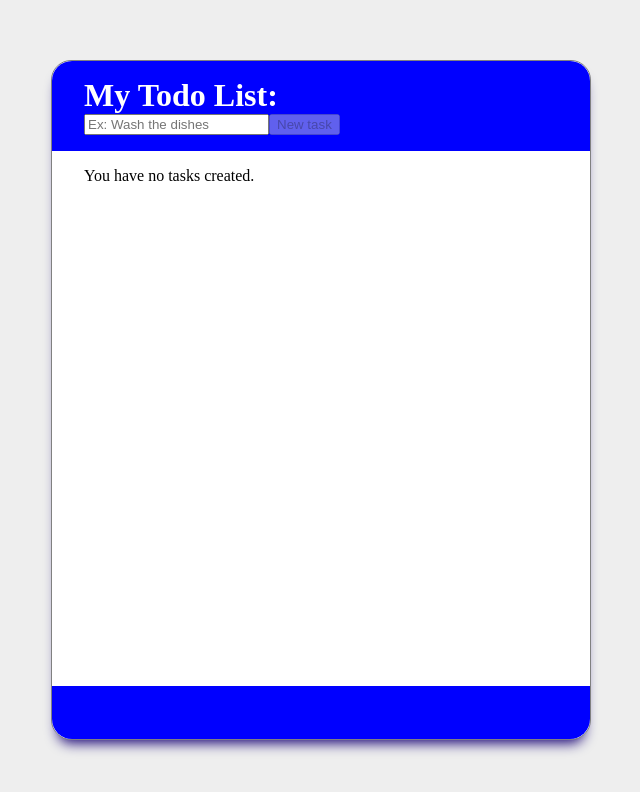
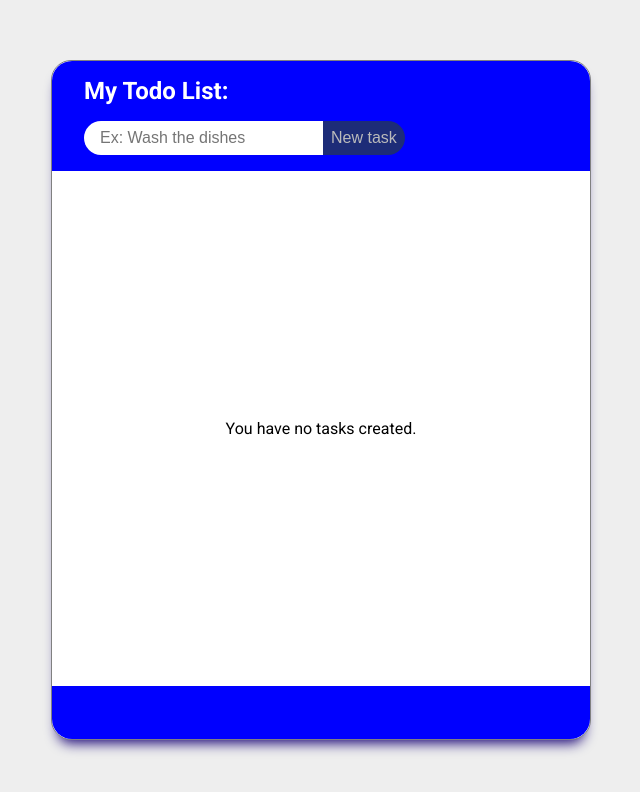
Before and after one commit to ErnanyGoncalves/ment-toledo-1, a React (Create React App) app: page / in a window 1280 px wide. Shown: the top 792 px of the page, without its empty margins (319-959 px from the left). Built offline with nearby package versions, Linux system fonts and the light colour scheme.

Commit message:
more styling

```diff
--- a/src/Pages/TodoPage/TodoPage.scss
+++ b/src/Pages/TodoPage/TodoPage.scss
@@ -1,6 +1,5 @@
 .todoContainer {
   margin: 1rem;
-
   border: 1px solid gray;
   width: 540px;
   max-width: 540px;
@@ -14,10 +13,47 @@
   display: flex;
   flex-direction: column;
   justify-content: space-between;
-  gap: 1rem;
 
   .todoSearch {
+    display: flex;
+    align-items: center;
+    justify-content: space-between;
     border-radius: 20px 20px 0 0;
+    gap: 1rem;
+    flex-wrap: wrap;
+    form {
+      input {
+        font-size: 1rem;
+        border-radius: 20px 0 0 20px;
+        border: none;
+        padding: 0.5rem 1rem;
+        &:focus {
+          outline: none;
+        }
+      }
+      button {
+        font-size: 1rem;
+        border-radius: 0 20px 20px 0;
+        border: none;
+        font-size: 1rem;
+        padding: calc(0.5rem - 1px);
+        background-color: blue;
+        cursor: pointer;
+        border: 0.5px solid white;
+        color: white;
+
+        &:focus {
+          outline: none;
+        }
+        &:disabled {
+          background-color: #1d2c78;
+          color: #bbbbbb;
+          cursor: not-allowed;
+          border: none;
+          padding: 0.5rem;
+        }
+      }
+    }
   }
 
   .todoFooter {
@@ -33,6 +69,25 @@
   }
   .todoList {
     height: 100%;
-    padding: 0 2rem;
+    p {
+      display: flex;
+      align-items: center;
+      height: 100%;
+      justify-content: center;
+    }
+    ul {
+      list-style: none;
+      overflow: hidden;
+      overflow-y: scroll;
+      height: 100%;
+      li {
+        padding: 1rem 2rem;
+        display: flex;
+        align-items: center;
+      }
+      li:nth-child(odd) {
+        background-color: #b5d4f3;
+      }
+    }
   }
 }
--- a/src/Pages/TodoPage/TodoPage.tsx
+++ b/src/Pages/TodoPage/TodoPage.tsx
@@ -43,6 +43,7 @@ const TodoPage = () => {
       <div className="todoSearch">
         <h1>My Todo List:</h1>
         <form onSubmit={handleSubmit}>
+          <div>
             <input
               id="todo"
               name="todo"
@@ -54,6 +55,7 @@ const TodoPage = () => {
             <button type="submit" disabled={searchTxt.trim() === ""}>
               New task
             </button>
+          </div>
         </form>
       </div>
       <div className="todoList">
@@ -68,10 +70,11 @@ const TodoPage = () => {
         )}
       </div>
       <div className="todoFooter">
-        {todoItems.length > 0 ? (
-          <p>You have {todoItems.length} tasks to do.</p>
-        ) : (
-          <p></p>
+        {todoItems.length === 1 && (
+          <p>You have {todoItems.length} task to do!</p>
+        )}
+        {todoItems.length > 1 && (
+          <p>You have {todoItems.length} tasks to do!</p>
         )}
       </div>
     </div>
--- a/src/index.scss
+++ b/src/index.scss
@@ -1,3 +1,5 @@
+@import url("https://fonts.googleapis.com/css2?family=Roboto:ital,wght@0,300;0,400;0,700;1,300;1,400&display=swap");
+
 * {
   box-sizing: border-box;
 }
@@ -31,6 +33,10 @@ body {
   align-items: center;
 }
 
-// :root {
-//   font-family: "";
-// }
+h1 {
+  font-size: 1.5rem;
+}
+
+:root {
+  font-family: "Roboto";
+}
```
Lines whose indentation alone changed are shown as unchanged.
